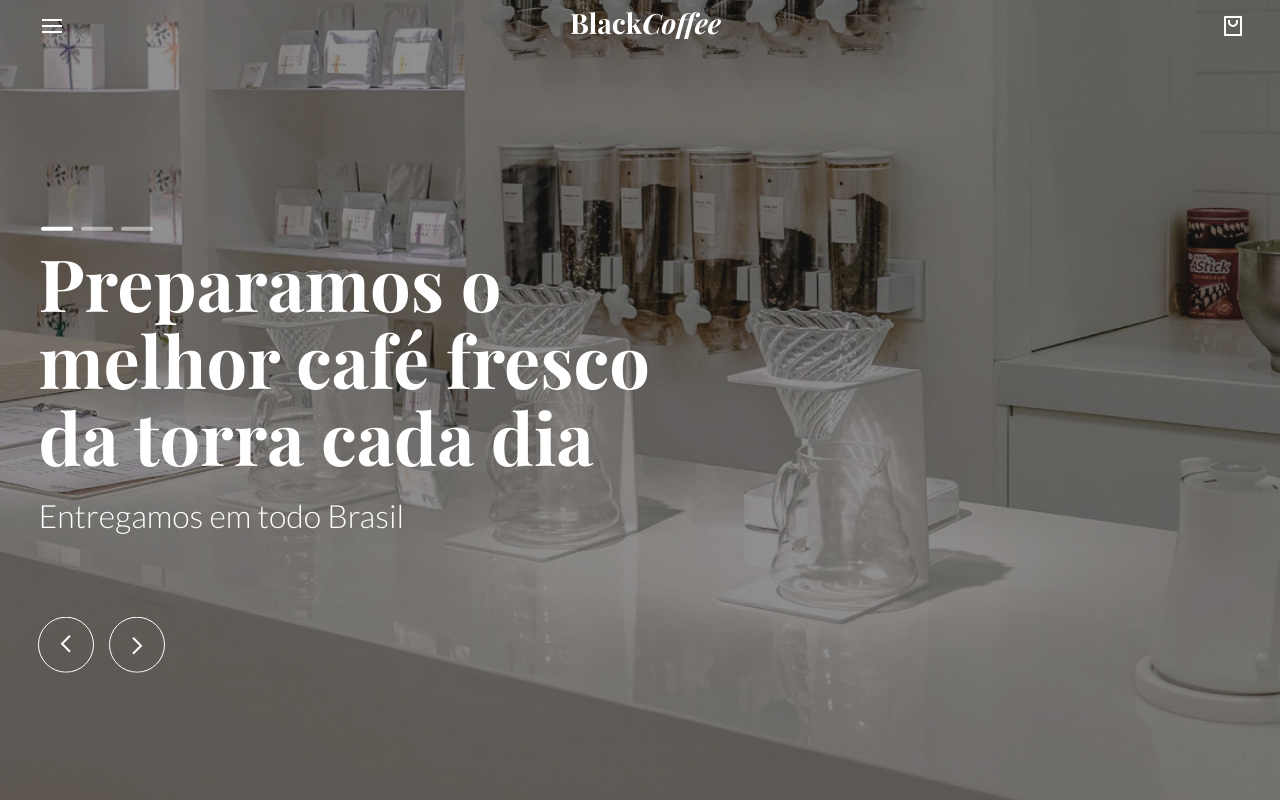
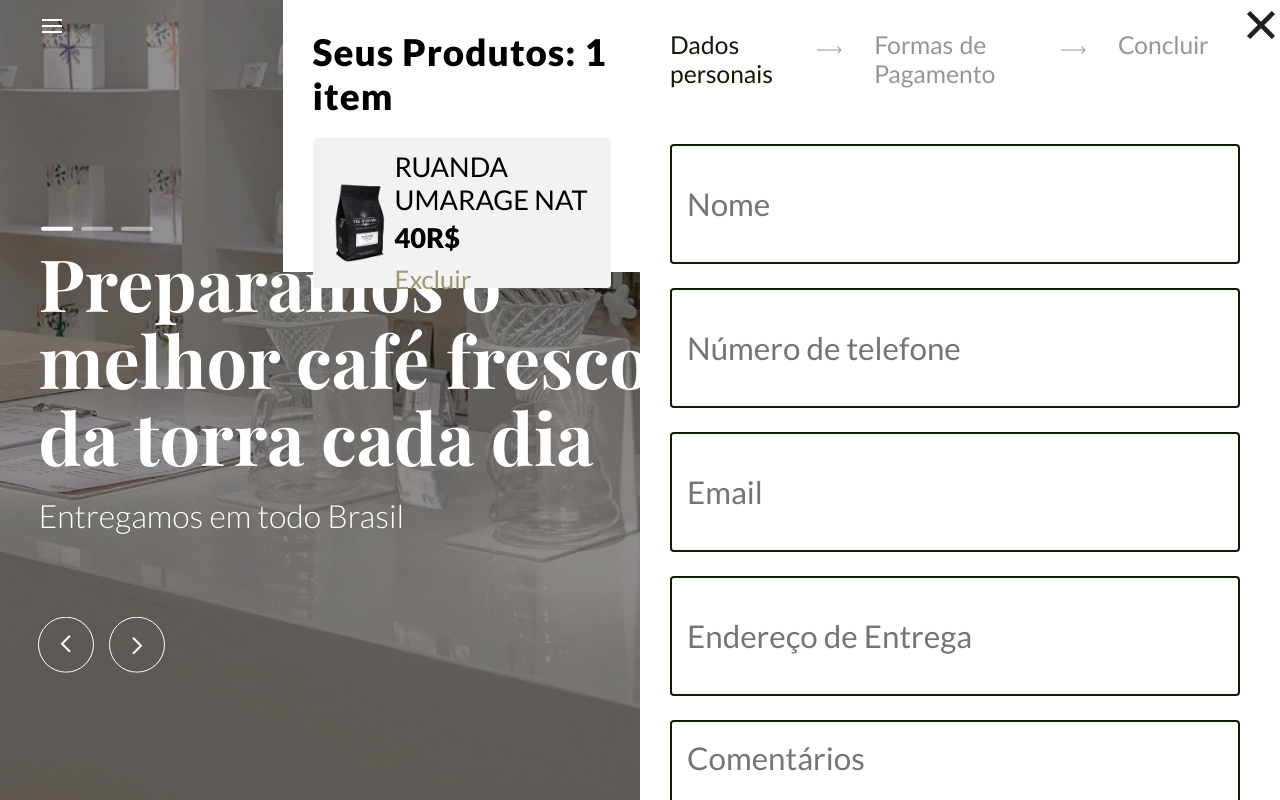
Before and after one commit to vini205/Coffee, a plain HTML site: page index.html in a window 1280 px wide. Shown: the top 800 px of the page. Drawn offline with nearby package versions, Linux system fonts and the light colour scheme.

Commit message:
Formulario

```diff
--- a/css/form.css
+++ b/css/form.css
@@ -1,10 +1,13 @@
 body{
   font-family: 'Gill Sans', 'Gill Sans MT', Calibri, 'Trebuchet MS', sans-serif;
+}
+.pop-out{
+  display:block;
 }
 article{
   background-color: white;
   width: 50%;
-  padding: 10px 40px 0 30px;
+  padding: 0px 40px 0 30px;
   display: block;
   height: 100vh;
   position: absolute;
@@ -13,53 +16,62 @@ article{
   box-sizing: border-box;
   font-size: 1.4em;
 }
+.pop-out form{
+  display: flex;
+  flex-direction: column;
+}
 .input__form{
-  height: 60px;
+  height: 120px;
+  font-size:2em;
 }
 textarea{
   height: 13em;
 }
 .input__form,textarea{
-  font-family: inherit;
+  font-family: 'Lato';
   resize: none;
   border: 2px solid #0B1D03;
   border-radius: 4px;
   display: block;
   width: 100%;
-  margin-top: 12px;
-  padding: 12px 12px;
+  margin-top: 24px;
+  padding: 15px;
   font-style: normal;
   font-weight: 500;
-  font-size: 1.2em;
+  font-size: 1.4em;
   line-height: 140%;
   color: #1F1F1F;
   transition: all 0.5s;
   box-sizing: border-box;
+  outline: 0px solid #0B1D03;
+}
+input.input__form:hover, textarea:hover{
+  border: 2px solid #A0996C;
+  border-radius: 4px;
   outline: none;
 }
-.input__form:hover{
+input.input__form:focus,textarea:focus {
   border: 2px solid #A0996C;
   border-radius: 4px;
-}
-.input__form:focus{
-  border: 2px solid #A0996C;
-  border-radius: 4px;
+  outline: none;
 }
 .input__form:invalid{
-  color: #E30613;
+  /*color: #E30613;
   border: 2px solid #E30613;
-  border-radius: 4px;
+  border-radius: 4px;*/
 }
 .button__form{
-  margin-top: 12px;
+  margin-top: 44px;
   padding: 12px 12px;
   background: #0B1D03;
   border-radius: 4px;
-  width: 76px;
   color: white;
   width: 100%;
   box-sizing: border-box;
   transition: all 0.7s;
+  height: 80px;
+  font-size: 0.9em;
+  font-weigt:700;
 }
 .button__form:hover{
   background: #FFFCF6;
@@ -90,13 +102,16 @@ textarea{
   right: 4px;
 }
 .cadastro__body{
-
+  color: #0B1D03;
 }
 .cadastro__body__titles{
   display: flex;
   width: 100%;
   justify-content: flex-start;
   flex-wrap:nowrap;
+  margin-top: 30px;
+  font-size: 1.1em;
+  margin-bottom: 32px;
   overflow-x: hidden;
 }
 .cadastro__body__titles > span{
@@ -137,18 +152,24 @@ textarea{
   margin-bottom: 30%;
 }
 .cadastro__product{
+  display: flex;
+  flex-direction: column;
+  justify-content: space-around;
   position: absolute;
   top: 0;
-  left: calc(25% + 1px);
+  left: calc(22% + 1px);
   box-sizing: border-box;
-  width: 25%;
   background-color: white;
-  padding: 24px;
+  width: 28%;
+  height: 34%;
+  padding: 30px;
 }
 aside.cadastro__product>h4{
   margin-top: 0;
   margin-bottom: 20px;
-  font-size: 1.4em;
+  font-size: 2.3em;
+  font-weight: 900;
+  font-family: 'Lato';
   letter-spacing:1px;
 }
 .card{
@@ -157,7 +178,9 @@ aside.cadastro__product>h4{
   display: grid;
   grid-template-columns: 1fr 3fr;
   padding: 12px 12px 13px 12px;
-  align-items: flex-flex-start;
+  height: 59%;
+  align-items: center;
+  font-family: 'Lato';
 }
 .card >img{
   width: 70px;
@@ -172,17 +195,17 @@ aside.cadastro__product>h4{
 }
 .card .content p{
   margin-top: 0;
+  font-size: 1.7em;
   margin-bottom: 0;
 }
 .content strong{
   margin-top: 5px;
   display: block;
-  font-size: 1.1em;
-  margin-bottom: 10px
+  font-size: 1.7em;
+  margin-bottom: 10px;
+  font-family: 'Lato'
 }
 .cadastro__product  span{
   color: #A0996C;
+  font-size: 1.6em;
 }
-.pop-out{
-  display:none;
-}
--- a/index.html
+++ b/index.html
@@ -181,9 +181,6 @@
       <p>DESIGNED BY <strong>mentorama</strong></p>
     </div>
   </footer>
-  <!--
-  Os conceitos ensinados no módulo não foram aplicados em seu formulário.
--->
   <aside class="pop-out">
     <aside class="cadastro__product">
       <h4>Seus Produtos: 1 item</h4>
@@ -196,51 +193,26 @@
         </section>
       </div>
     </aside>
-  <article class="cadastro" >
+    <article class="cadastro">
     <div class="cadastro__body">
       <div class="cadastro__body__titles">
-        <span>Dados personais</span>
+        <span >Dados personais</span>
         <span class="cadastro__body--unused"> <img src="img/Arrow 1.svg"></span>
         <span class="cadastro__body--unused">Formas de Pagamento</span>
         <span class="cadastro__body--unused"> <img src="img/Arrow 1.svg"></span>
         <span class="cadastro__body--unused">Concluir</span>
       </div>
-
     <form>
-      <input  class="input__form" placeholder="Nome" type="text">
-      <input class="input__form" placeholder="Número de telefone" type="number">
-      <input class="input__form"  placeholder="Email" type="email">
-      <input class="input__form"  placeholder='endereço de Entrega' type="text">
+      <input  class="input__form" required placeholder="Nome" type="text">
+      <input class="input__form" required placeholder="Número de telefone" type="tel">
+      <input class="input__form" required placeholder="Email" type="email">
+      <input class="input__form" required placeholder='Endereço de Entrega' type="text">
       <textarea class="input__form__comentario" placeholder="Comentários" cols="30" rows="10"></textarea>
       <button  class="button__form">Seguinte</button>
     </form>
     </div>
     <img class="cadastro--sair" src="img/Vector.svg" alt="Sair">
   </article>
-  <article class="cadastro">
-    <div class="cadastro__body">
-      <div class="cadastro__body__titles">
-        <span class="cadastro__body--unused">Dados personais</span>
-        <span> <img src="img/Arrow 1.svg"></span>
-        <span>Formas de Pagamento</span>
-      </div>
-      <img class="cadastro--sair" src="img/Vector.svg" alt="Sair">
-
-      <div class="container--flex">
-        <button class="button__form button__form--2col">Com cartão</button>
-        <button class="button__form button__form--2col button__form--unused">Com Dinheiro</button>
-      </div>
-      <form>
-        <input type="number" class="input__form" placeholder="Número do Cartão">
-        <div class="container--flex">
-          <input type="date" class="input__form" placeholder="MM/AA">
-          <input type="text" class="flex__separator input__form" placeholder="CVV">
-        </div>
-        <input type="text" class="input__form input__form--fix" placeholder="Títulos do Cartão">
-        <button class="button__form">Concluir</button>
-      </form>
-    </div>
-  </article>
-</aside>
+  </aside>
 </body>
 </html>
```
